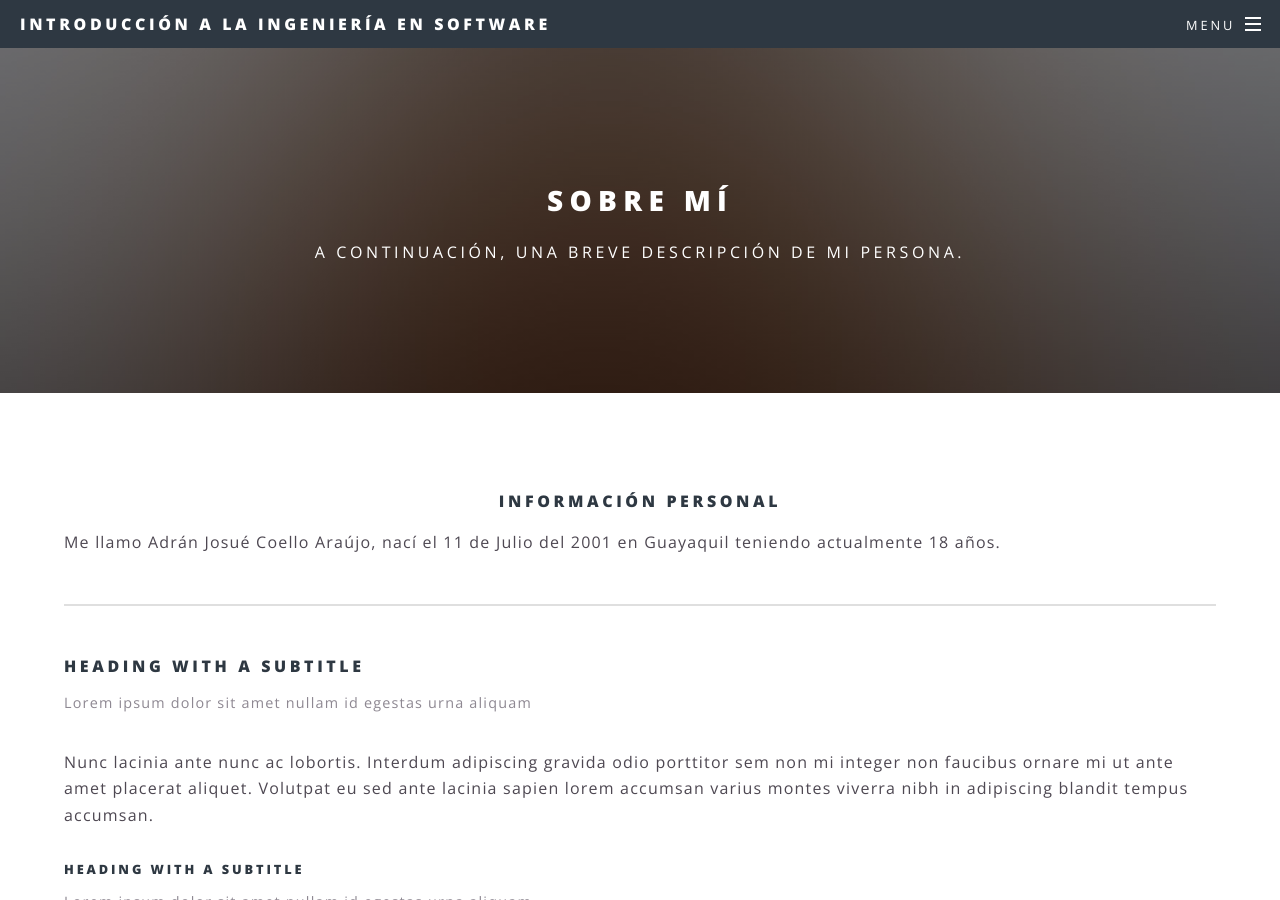
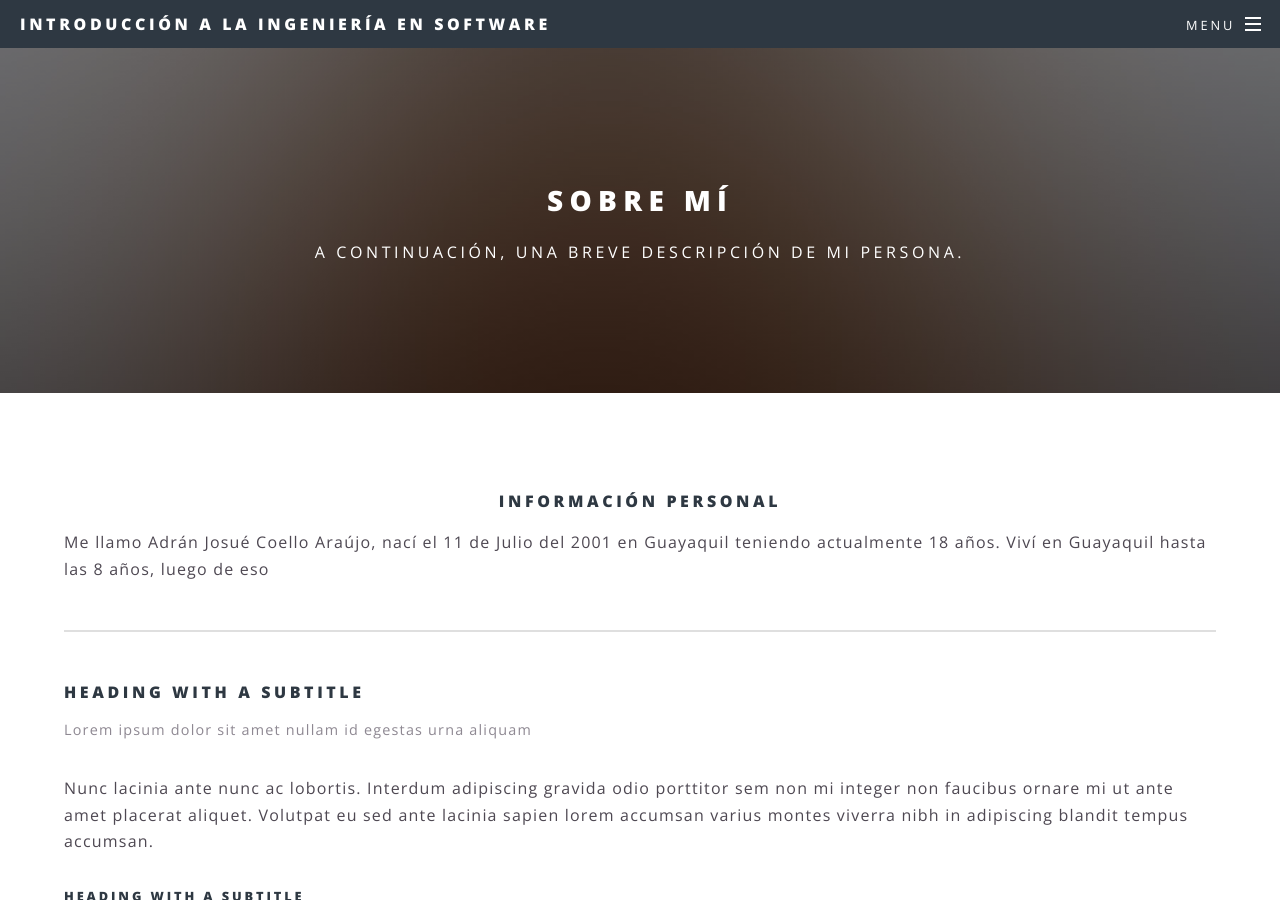
Before and after one commit to Vico2001/hix2, a Jekyll site: the page built from elements.html, in a window 1280 px wide and 900 px high. Built offline with Jekyll 4.4.1, drawn with Linux system fonts in a browser that asks for light colours.

Commit message:
Update elements.html

```diff
--- a/elements.html
+++ b/elements.html
@@ -5,7 +5,7 @@ title: Sobre mí
 			<section>
 				<center> <h4> Información Personal </h4> </center>
 				<p> Me llamo Adrán Josué Coello Araújo, nací el 11 de Julio del 2001 en Guayaquil teniendo
-					actualmente 18 años.
+					actualmente 18 años. Viví en Guayaquil hasta las 8 años, luego de eso
 
 				<hr />
 				<header>
```
